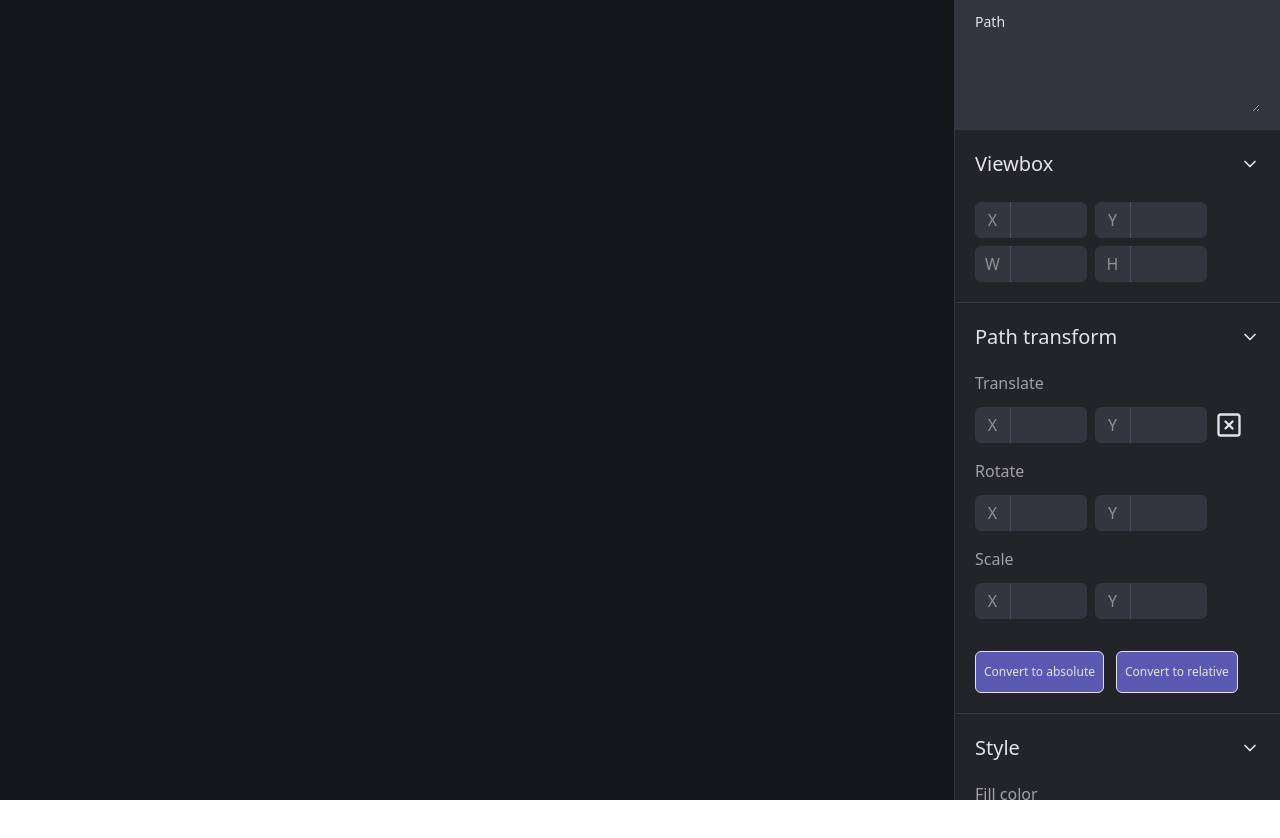
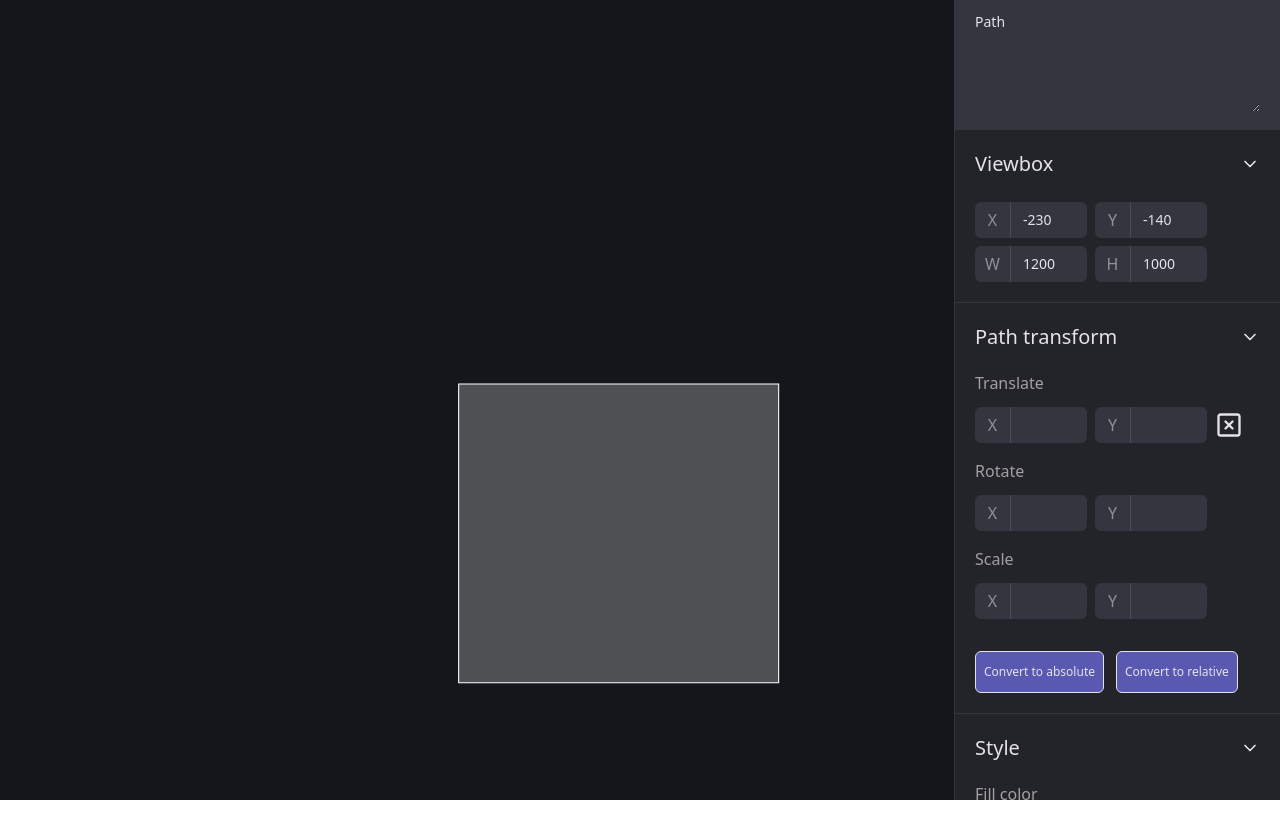
Before and after one commit to pabol139/path-editor, a Next.js app: page / in a window 1280 px wide. Shown: the top 838 px of the page. Before the commit the page ends 800 px from the top, so only its background shows below. Built offline with nearby package versions, Linux system fonts and the light colour scheme.

Commit message:
Add: Viewbox interfaces and inputs

```diff
--- a/src/app/components/Input.tsx
+++ b/src/app/components/Input.tsx
@@ -1,4 +1,26 @@
-export default function Input({ leftText }: { leftText: string }) {
+import { Viewbox } from "../types/Viewbox";
+
+type InputProps = {
+  leftText: string;
+  property: keyof Viewbox;
+  value: number;
+  setter: (key: keyof Viewbox, value: number) => void;
+};
+
+export default function Input({
+  leftText,
+  property,
+  value,
+  setter,
+}: InputProps) {
+  const handleChange = (event: React.ChangeEvent<HTMLInputElement>) => {
+    const rawValue = event.target.value;
+    const value = parseFloat(rawValue);
+    if (!isNaN(value)) {
+      setter(property, value);
+    }
+  };
+
   return (
     <div className="relative">
       <label
@@ -11,6 +33,8 @@ export default function Input({ leftText }: { leftText: string }) {
         id={leftText}
         className="rounded-md text-sm py-2 pr-3 pl-12 max-w-28 bg-secondary"
         type="text"
+        value={value}
+        onChange={handleChange}
       />
     </div>
   );
--- a/src/app/components/InputColor.tsx
+++ b/src/app/components/InputColor.tsx
@@ -6,7 +6,7 @@ export default function InputColor() {
   const [colorText, setColorText] = useState("#000000");
 
   function isHexColor(color: string) {
-    return /^#([0-9A-F]{3}|[0-9A-F]{6}|[0-9A-F]{8})$/i.test(color);
+    return /^#([0-9A-F]{3}|[0-9A-F]{6})$/i.test(color);
   }
 
   function handleColorChange(event: React.ChangeEvent<HTMLInputElement>) {
@@ -30,15 +30,17 @@ export default function InputColor() {
           className="block"
         />
       </div>
-      <input
-        type="text"
-        value={colorText}
-        onChange={handleColorChange}
-        className="bg-transparent w-20 px-2 border-r border-gray300"
-      ></input>
-      <div className="px-2 ">
+      <div className="px-2">
+        <input
+          type="text"
+          value={colorText}
+          onChange={handleColorChange}
+          className="bg-transparent w-20 "
+        ></input>
+      </div>
+      {/* <div className="px-2 ">
         <input type="text" className="h-5 w-10 block bg-transparent " />
-      </div>
+      </div> */}
     </div>
   );
 }
--- a/src/app/components/MainSvg.tsx
+++ b/src/app/components/MainSvg.tsx
@@ -1,3 +1,38 @@
+"use client";
+import { useState } from "react";
+import Sidebar from "./Sidebar";
+import { Viewbox } from "../types/Viewbox";
+
 export default function MainSvg() {
-  return <svg className="w-full min-h-full"></svg>;
+  const [viewbox, setViewbox] = useState<Viewbox>({
+    x: -230,
+    y: -140,
+    width: 1200,
+    height: 1000,
+  });
+
+  // Type for updateViewbox function
+  const updateViewbox = (key: keyof Viewbox, value: number) => {
+    setViewbox((prevState) => ({
+      ...prevState,
+      [key]: value,
+    }));
+  };
+
+  return (
+    <>
+      <svg
+        className="w-full min-h-full"
+        viewBox={`${viewbox.x} ${viewbox.y} ${viewbox.width} ${viewbox.height}`}
+      >
+        <path
+          d="M 200 500 H 500 L 500 220 L 200 220 z"
+          fill="#ffffff40"
+          stroke="#fff"
+          strokeWidth={1}
+        ></path>
+      </svg>
+      <Sidebar viewbox={viewbox} setViewbox={updateViewbox} />
+    </>
+  );
 }
--- a/src/app/components/Sidebar.tsx
+++ b/src/app/components/Sidebar.tsx
@@ -3,8 +3,33 @@ import InputColor from "./InputColor";
 import SectionHeader from "./SectionHeader";
 import { XSquare } from "react-feather";
 import Slider from "./Slider";
+import { Viewbox } from "../types/Viewbox";
 
-export default function Sidebar() {
+type SiderbarProps = {
+  viewbox: Viewbox;
+  setViewbox: (key: keyof Viewbox, value: number) => void;
+};
+
+export default function Sidebar({ viewbox, setViewbox }: SiderbarProps) {
+  const viewboxArray = [
+    {
+      char: "X",
+      value: "x" as keyof Viewbox,
+    },
+    {
+      char: "Y",
+      value: "y" as keyof Viewbox,
+    },
+    {
+      char: "W",
+      value: "width" as keyof Viewbox,
+    },
+    {
+      char: "H",
+      value: "height" as keyof Viewbox,
+    },
+  ];
+
   return (
     <aside className="absolute overflow-auto border-l bg-primary border-secondary top-0 right-0 h-full text-tertiary w-full max-w-[326px]">
       <section className="bg-secondary px-5 py-3">
@@ -20,8 +45,16 @@ export default function Sidebar() {
       <section className=" pb-5 border-b border-secondary">
         <SectionHeader title="Viewbox"></SectionHeader>
         <div className="grid px-5 w-fit mt-1 grid-cols-2 gap-2">
-          {Array.from(["X", "Y", "W", "H"]).map((char, index) => {
-            return <Input leftText={char} key={index} />;
+          {viewboxArray.map((item, index) => {
+            return (
+              <Input
+                leftText={item.char}
+                property={item.value}
+                value={viewbox[item.value]}
+                setter={setViewbox}
+                key={index}
+              />
+            );
           })}
         </div>
       </section>
@@ -73,8 +106,6 @@ export default function Sidebar() {
           <h4 className="text-gray100">Stroke-width</h4>
           <Slider max={10} min={0} />
           <h4 className="text-gray100">Stroke-color</h4>
-          <Slider max={10} min={0} />
-          <h4 className="text-gray100">Stroke-color</h4>
           <InputColor />
         </div>
       </section>
--- a/src/app/page.tsx
+++ b/src/app/page.tsx
@@ -1,12 +1,9 @@
-import Image from "next/image";
 import MainSvg from "./components/MainSvg";
-import Sidebar from "./components/Sidebar";
 
 export default function Home() {
   return (
     <main className="bg-[#13171B] h-dvh">
       <MainSvg />
-      <Sidebar />
     </main>
   );
 }
--- /dev/null
+++ b/src/app/types/Viewbox.ts
@@ -0,0 +1,6 @@
+export interface Viewbox {
+  x: number;
+  y: number;
+  width: number;
+  height: number;
+}
```
